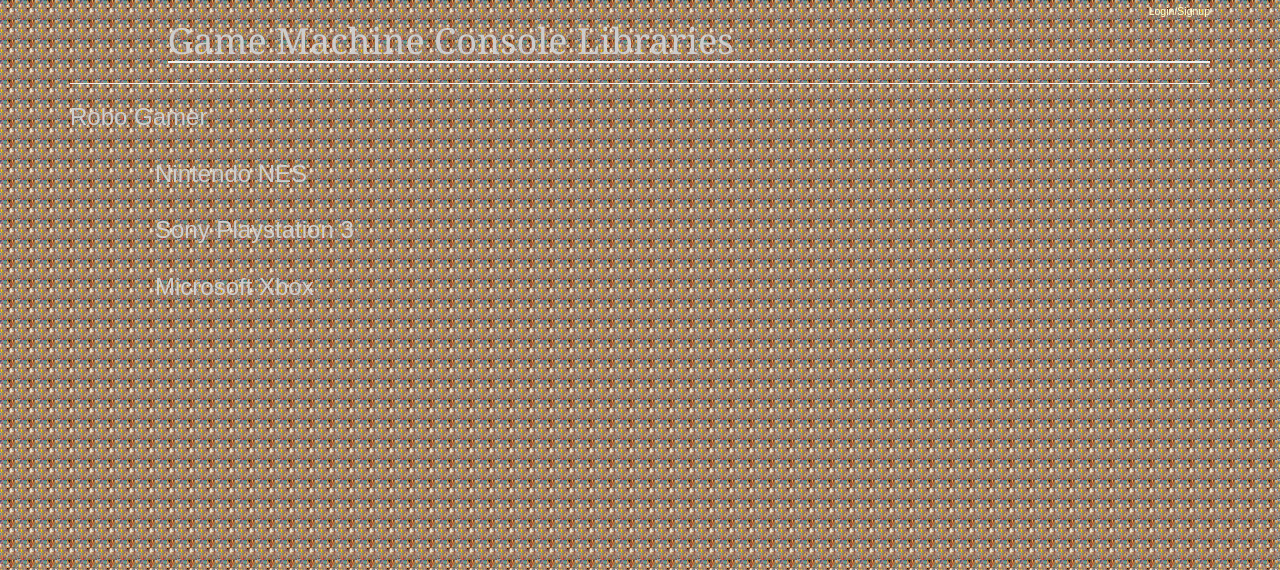
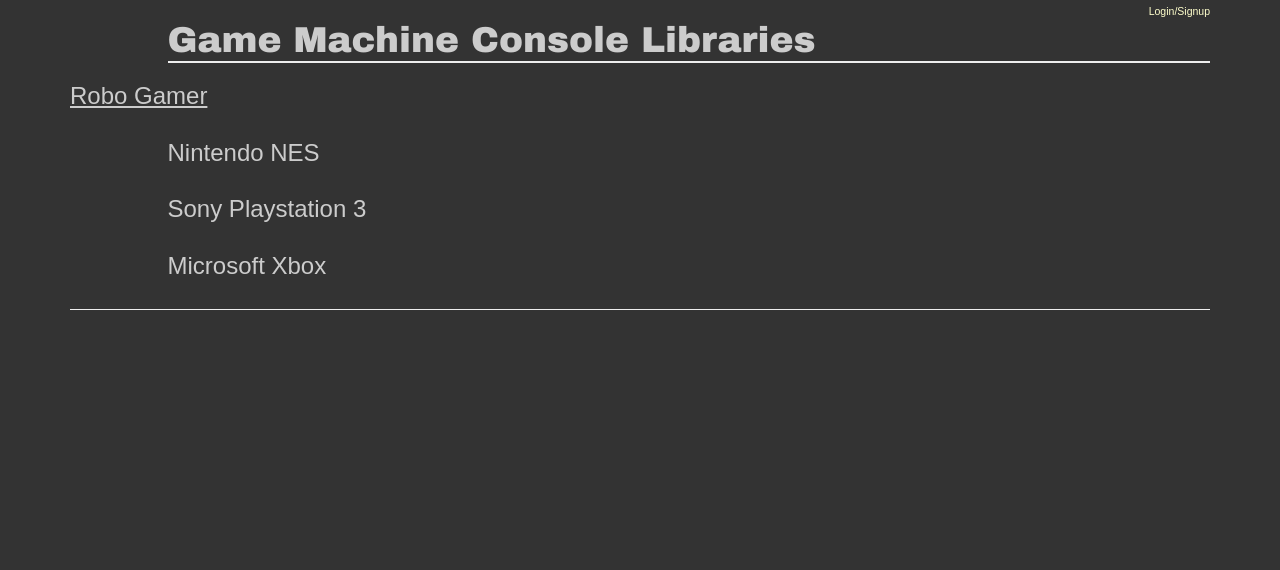
Before and after one commit to robotoART/VideoGameLibraryApp, a Flask app: page / in a window 1280 px wide. Shown: the top 570 px of the page. Run offline with Flask 2, Linux system fonts and the light colour scheme; some libraries are stand-ins or nearby versions.

Commit message:
Clean up front end files and add sample .db
refactor: Cleaned up the styles.css, and the main.html and
publicgamemachines.html files to slightly change the appearance of the
site. Now includes a database prepopulated with the sampleitems.py file
content.

```diff
--- a/vagrant/catalog/static/css/styles.css
+++ b/vagrant/catalog/static/css/styles.css
@@ -1,25 +1,50 @@
-body            { font-family: sans-serif;
-    background-image: linear-gradient(45deg, #808080 25%, transparent 25%), linear-gradient(-45deg, #808080 25%, transparent 25%), linear-gradient(45deg, transparent 75%, #808080 75%), linear-gradient(-45deg, transparent 75%, #808080 75%);
-    background-size: 20px 20px;
-    background-position: 0 0, 0 10px, 10px -10px, -10px 0px;
-    background-image: url('../images/vg-nintendo-characters-2560-1600.jpg');
-    background-color: #333333;
-    background: linear-gradient(red, yellow,);}
- h1, h2, h3, h4       { color: #CCCCCC; }
-h1, h2          { font-family: 'Georgia', serif; margin: 0; }
+body { font-family: Arial;
+    background: linear-gradient(red, yellow,);
+    background-repeat: no-repeat;
+    background-color: #333;
+    -webkit-background-size: 100%;
+         -o-background-size: 100%;
+            background-size: 100%;
+    }
+h1, h2, h3, h4  { color: #CCC; }
+h1, h2          { font-family: 'Arial Black', serif; margin: 0; }
 h1              { border-bottom: 2px solid #eee; }
 h2              { font-size: 1.2em; }
 
-p               { color: #CCCCCC;}
+p { color: #CCCCCC;}
 
-a {text-decoration: none; color:#FFFFCC; font-size: .75em;}
+a {
+    text-decoration: none;
+    color:#FFFFCC;
+    font-size: .75em;
+    }
 
-.pane {position:absolute; left: 25%; border: 2px solid;
-    border-radius: 25px; padding: 5px; margin: 5px; border-color: #999999; background-color: #333333; }
-.header         {left:50%; text-align: center;}
-.name {width:50%;display: inline-block; float: left;}
-.description {}
-.price {text-align: right; width:50%; float: right; }
-.editdeletepane{}
+.pane {
+    position:absolute;
+    left: 25%;
+    border: 2px solid;
+    border-radius: 25px;
+    padding: 5px;
+    margin: 5px;
+    border-color: #999999;
+    background-color: #333333;
+    }
 
-.flash          { background: #cee5F5; }
+.header {
+    left:50%;
+    text-align: center;
+    }
+
+.name {
+    width:50%;
+    display: inline-block;
+    float: left;
+    }
+
+.price {
+    text-align: right;
+    width:50%;
+    float: right;
+    }
+
+.flash { background: #cee5F5; }
--- a/vagrant/catalog/templates/main.html
+++ b/vagrant/catalog/templates/main.html
@@ -3,7 +3,7 @@
 	<head>
 		<link href='http://fonts.googleapis.com/css?family=Roboto:400,300,700' rel='stylesheet' type='text/css'>
 		<link rel="stylesheet" href="//netdna.bootstrapcdn.com/bootstrap/3.1.1/css/bootstrap.min.css">
-		<link rel=stylesheet type=text/css href="{{ url_for('static', filename='/css/styles.css') }}">
+		<link rel=stylesheet type=text/css href="{{ url_for('static', filename='css/styles.css') }}">
 		<script type="text/javascript">
 			function goBack() {
 				window.history.back();
--- a/vagrant/catalog/templates/publicgamemachines.html
+++ b/vagrant/catalog/templates/publicgamemachines.html
@@ -33,16 +33,14 @@
 
     {% for u in users %}
     <div>
-    <hr>
     {% if u.name != "" %}
-        <h3>{{u.name}}</h3>
+        <h3><u>{{u.name}}</u></h3>
     {% else %}
         <h3>Anonymous</h3>
     {% endif %}
-        <div class="row padding-top padding-bottom">
+        <div class="padding-top">
             <div class="col-md-1"></div>
             <div class="col-md-10 padding-none">
-
             </div>
             <div class="col-md-1"></div>
         {% if game_machines|select("equalto", u.id) %}
@@ -64,5 +62,6 @@
         {% endif %}
         </div>
     </div>
+    <hr>
     {% endfor %}
 {% endblock %}
```
Also changed, not shown: README.md, vagrant/catalog/videogamelibrary.db (added).
